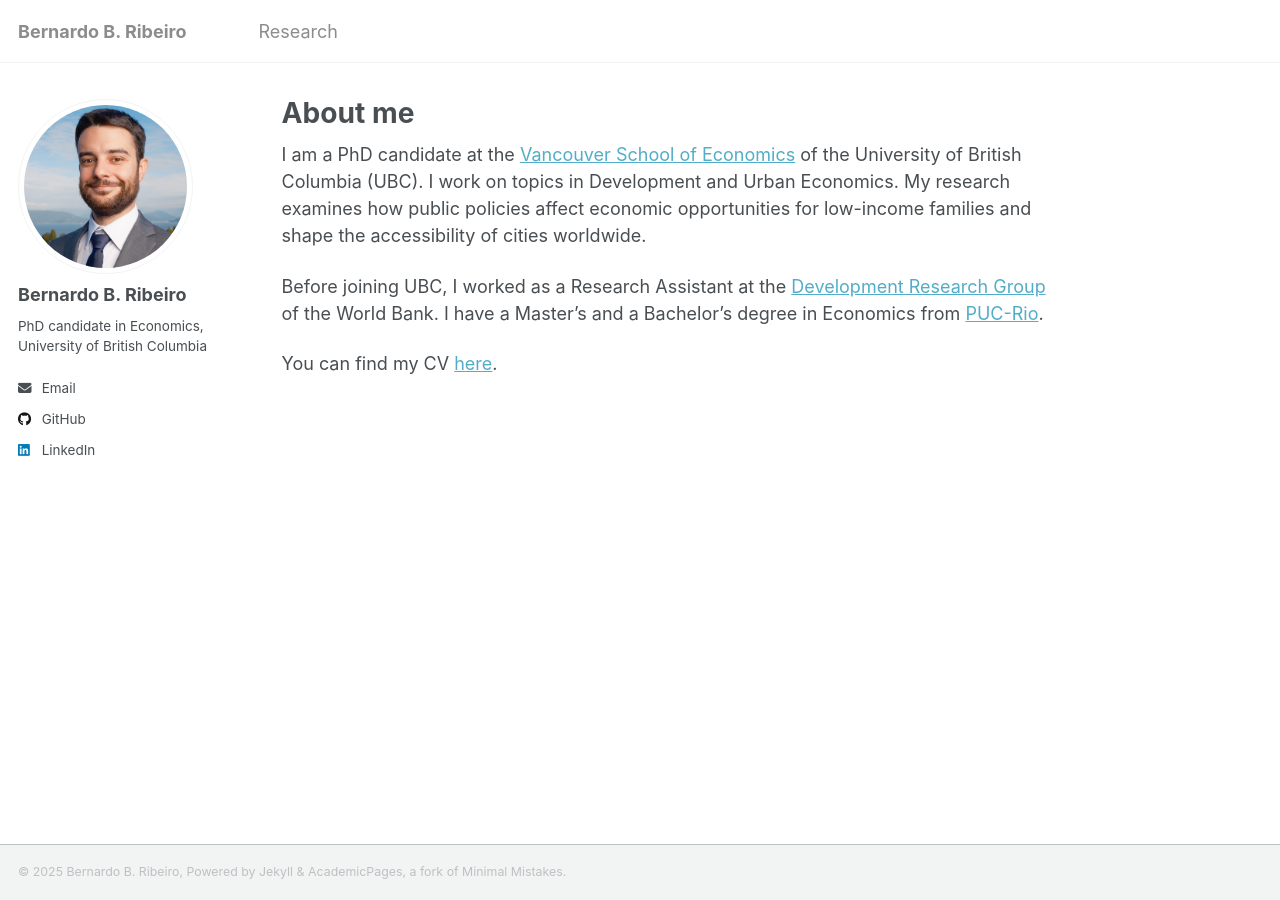
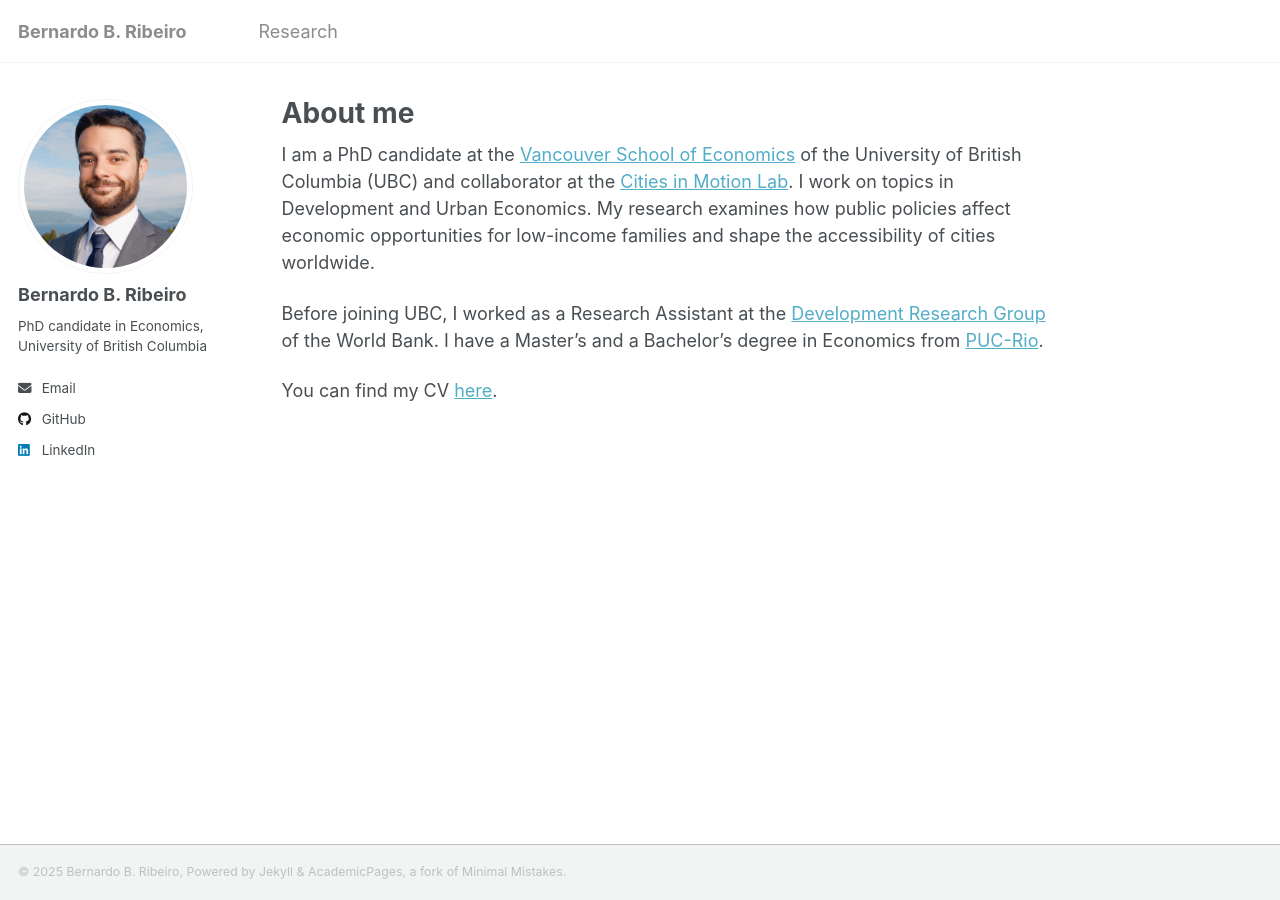
Before and after one commit to bbribeiro/bbribeiro.github.io, a Jekyll site: the page built from _pages/about.md, in a window 1280 px wide. Built offline with Jekyll 4.4.1, drawn with Linux system fonts in a browser that asks for light colours; a script that is not in the unit is left out.

Commit message:
Update about.md
Added cities in motion lab

```diff
--- a/_pages/about.md
+++ b/_pages/about.md
@@ -6,7 +6,7 @@ redirect_from:
   - /about/
   - /about.html
 ---
-I am a PhD candidate at the [Vancouver School of Economics](https://economics.ubc.ca/) of the University of British Columbia (UBC). I work on topics in Development and Urban Economics. My research examines how public policies affect economic opportunities for low-income families and shape the accessibility of cities worldwide.
+I am a PhD candidate at the [Vancouver School of Economics](https://economics.ubc.ca/) of the University of British Columbia (UBC) and collaborator at the [Cities in Motion Lab](https://citiesinmotionlab.org/). I work on topics in Development and Urban Economics. My research examines how public policies affect economic opportunities for low-income families and shape the accessibility of cities worldwide.
 
 Before joining UBC, I worked as a Research Assistant at the [Development Research Group](https://www.worldbank.org/en/about/unit/unit-dec/research) of the World Bank. I have a Master's and a Bachelor's degree in Economics from [PUC-Rio](https://www.econ.puc-rio.br/en).
 
```
